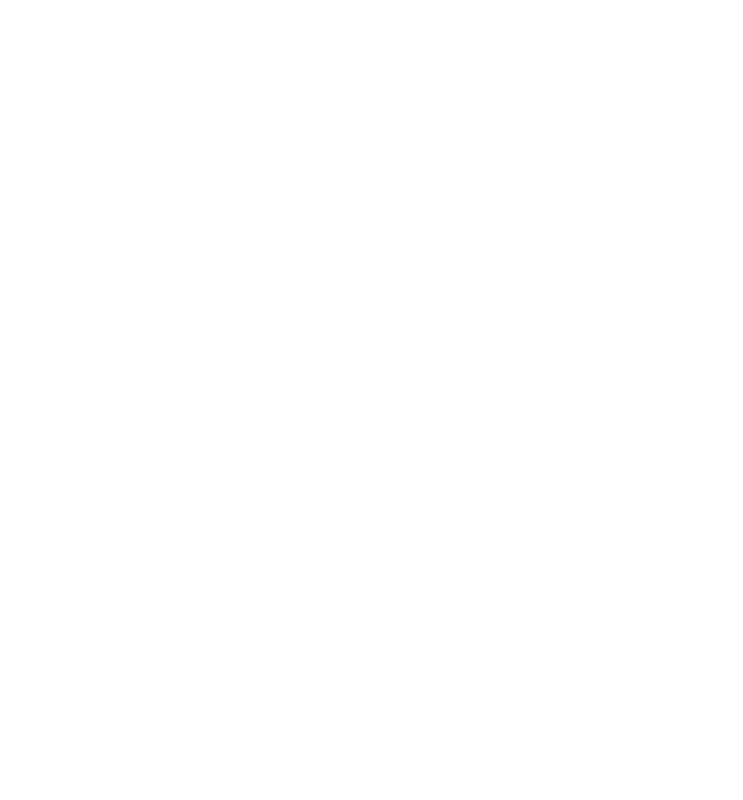
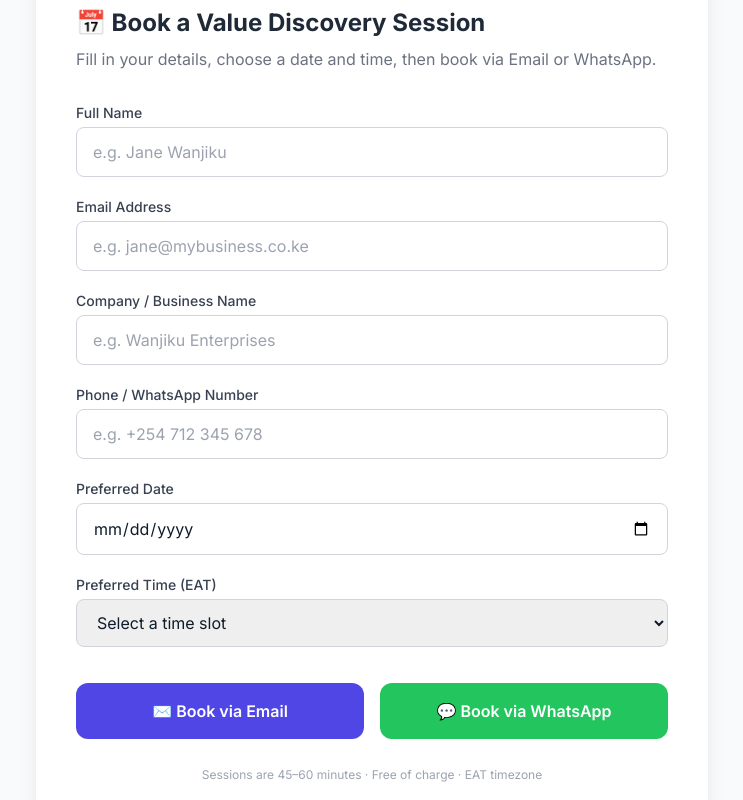
Before and after one commit to VictorMK22/peakinsights, a React (Vite) app: page /booking in a window 1280 px wide. Before the commit this address had no page. Shown: the part 240-1040 px from the top of the page, without its empty margins (268-1011 px from the left). Before the commit the page ends 800 px from the top, so only its background shows below. Built offline with nearby package versions, Linux system fonts and the light colour scheme.

Commit message:
Refined Email and WhatsApp booking

```diff
--- a/src/App.jsx
+++ b/src/App.jsx
@@ -4,9 +4,10 @@
 import BlogList from './pages/BlogList'
 import BlogPost from './pages/BlogPost'
 import ScrollToTop from './components/ScrollToTop'
-import DiagnosticFlow from "./pages/DiagnosticFlow";
+import DiagnosticFlow from "./pages/DiagnosticFlow"
 import Results from './pages/results'
 import Landing from './pages/Landing'
+import Booking from './pages/Booking'
 
 function App() {
   const [isLoading, setIsLoading] = useState(true)
@@ -38,9 +39,10 @@
           <Route path="/blog" element={<BlogList />} />
           <Route path="/blog/category/:slug" element={<BlogList />} />
           <Route path="/blog/:slug" element={<BlogPost />} />
+          <Route path="/landing" element={<Landing />} />
           <Route path="/diagnostic" element={<DiagnosticFlow />} />
-          <Route path="/landing" element={<Landing />} />
           <Route path='/results' element={<Results />} />
+          <Route path="/booking" element={<Booking />} />
         </Routes>
     </>
   )
--- /dev/null
+++ b/src/diagnostic/email.js
@@ -0,0 +1,26 @@
+import emailjs from "@emailjs/browser";
+
+export function sendAdvisoryEmail(payload) {
+  return emailjs.send(
+    "SERVICE_ID",
+    "TEMPLATE_ID",
+    {
+      // Lead info
+      user_name: payload.name,
+      user_email: payload.email,
+      company: payload.company,
+      phone: payload.phone,
+
+      // Diagnostic core
+      score: payload.score,
+      classification: payload.classification,
+      summary: payload.summary,
+
+      // Structured intelligence
+      meaning: payload.sections?.meaning?.join("\n• "),
+      importance: payload.sections?.importance?.join("\n• "),
+      next_steps: payload.sections?.nextSteps?.join("\n• ")
+    },
+    "PUBLIC_KEY"
+  );
+}
--- /dev/null
+++ b/src/pages/Booking.jsx
@@ -0,0 +1,240 @@
+import { useState } from "react";
+import { useNavigate } from "react-router-dom";
+import { sendAdvisoryEmail } from "../diagnostic/email";
+import Footer from "../components/Footer";
+import MainHeader from "../components/MainHeader";
+
+export default function Booking() {
+  const navigate = useNavigate();
+
+  const storedResult = localStorage.getItem("peak_result");
+  const result = storedResult ? JSON.parse(storedResult) : null;
+  const savedName = localStorage.getItem("peak_name") || "";
+  const score = localStorage.getItem("peak_score") || "";
+
+  const [form, setForm] = useState({
+    name: savedName,
+    email: "",
+    company: "",
+    phone: "",
+    date: "",
+    time: "",
+  });
+
+  const [status, setStatus] = useState("idle"); // idle | sending | success | error
+
+  const handleChange = (e) => {
+    setForm((prev) => ({ ...prev, [e.target.name]: e.target.value }));
+  };
+
+  const today = new Date().toISOString().split("T")[0];
+
+  const timeSlots = [
+    "09:00 AM", "10:00 AM", "11:00 AM",
+    "12:00 PM", "02:00 PM", "03:00 PM", "04:00 PM",
+  ];
+
+  const isValid =
+    form.name.trim() &&
+    form.email.trim() &&
+    form.company.trim() &&
+    form.phone.trim() &&
+    form.date &&
+    form.time;
+
+  // ── EmailJS booking ──────────────────────────────────────────
+  const handleEmailBook = async () => {
+    if (!isValid) return alert("Please fill in all fields.");
+
+    setStatus("sending");
+
+    try {
+      await sendAdvisoryEmail({
+        name: form.name,
+        email: form.email,
+        company: form.company,
+        phone: form.phone,
+        score: `${score}% — Preferred session: ${form.date} at ${form.time}`,
+        classification: result?.title || "",
+        summary: result?.summary || "",
+        sections: result?.sections || {},
+      });
+      setStatus("success");
+    } catch (err) {
+      console.error("EmailJS error:", err);
+      setStatus("error");
+    }
+  };
+
+  // ── WhatsApp booking ─────────────────────────────────────────
+  const buildWhatsApp = () => {
+    const message = encodeURIComponent(
+      `Hi PeakInsights! I'd like to book a Value Discovery Session.\n\n` +
+      `Name: ${form.name}\nEmail: ${form.email}\nCompany: ${form.company}\nPhone: ${form.phone}\n` +
+      `Preferred Date: ${form.date}\nPreferred Time: ${form.time}\n` +
+      `Business Score: ${score}%${result ? ` (${result.title})` : ""}`
+    );
+    return `https://wa.me/254795703599?text=${message}`;
+  };
+
+  const handleWhatsAppBook = () => {
+    if (!isValid) return alert("Please fill in all fields.");
+    window.open(buildWhatsApp(), "_blank");
+  };
+
+  return (
+    <>
+      <MainHeader />
+
+      <main className="container mx-auto mt-8 px-6 py-20">
+        <div className="min-h-screen bg-slate-50 py-12 px-4">
+          <div className="max-w-2xl mx-auto bg-white rounded-2xl shadow-xl p-10">
+
+            <button
+              onClick={() => navigate(-1)}
+              className="text-sm text-indigo-600 hover:underline mb-6 inline-block"
+            >
+              ← Back to Results
+            </button>
+
+            <h1 className="text-2xl font-bold text-gray-800 mb-2">
+              📅 Book a Value Discovery Session
+            </h1>
+            <p className="text-gray-500 mb-8">
+              Fill in your details, choose a date and time, then book via Email or WhatsApp.
+            </p>
+
+            {/* Status banners */}
+            {status === "success" && (
+              <div className="bg-green-50 border border-green-200 text-green-700 rounded-xl p-4 mb-6">
+                ✅ Booking confirmed! Check your inbox — we'll be in touch within 24 hours.
+              </div>
+            )}
+            {status === "error" && (
+              <div className="bg-red-50 border border-red-200 text-red-700 rounded-xl p-4 mb-6">
+                ❌ Something went wrong sending your email. Please try WhatsApp or try again.
+              </div>
+            )}
+
+            <div className="space-y-5">
+
+              {/* Name */}
+              <div>
+                <label className="block text-sm font-medium text-gray-700 mb-1">Full Name</label>
+                <input
+                  type="text"
+                  name="name"
+                  value={form.name}
+                  onChange={handleChange}
+                  placeholder="e.g. Jane Wanjiku"
+                  className="w-full border border-gray-300 rounded-lg px-4 py-3 focus:ring-2 focus:ring-indigo-500 focus:outline-none"
+                />
+              </div>
+
+              {/* Email */}
+              <div>
+                <label className="block text-sm font-medium text-gray-700 mb-1">Email Address</label>
+                <input
+                  type="email"
+                  name="email"
+                  value={form.email}
+                  onChange={handleChange}
+                  placeholder="e.g. jane@mybusiness.co.ke"
+                  className="w-full border border-gray-300 rounded-lg px-4 py-3 focus:ring-2 focus:ring-indigo-500 focus:outline-none"
+                />
+              </div>
+
+              {/* Company */}
+              <div>
+                <label className="block text-sm font-medium text-gray-700 mb-1">Company / Business Name</label>
+                <input
+                  type="text"
+                  name="company"
+                  value={form.company}
+                  onChange={handleChange}
+                  placeholder="e.g. Wanjiku Enterprises"
+                  className="w-full border border-gray-300 rounded-lg px-4 py-3 focus:ring-2 focus:ring-indigo-500 focus:outline-none"
+                />
+              </div>
+
+              {/* Phone */}
+              <div>
+                <label className="block text-sm font-medium text-gray-700 mb-1">Phone / WhatsApp Number</label>
+                <input
+                  type="tel"
+                  name="phone"
+                  value={form.phone}
+                  onChange={handleChange}
+                  placeholder="e.g. +254 712 345 678"
+                  className="w-full border border-gray-300 rounded-lg px-4 py-3 focus:ring-2 focus:ring-indigo-500 focus:outline-none"
+                />
+              </div>
+
+              {/* Date */}
+              <div>
+                <label className="block text-sm font-medium text-gray-700 mb-1">Preferred Date</label>
+                <input
+                  type="date"
+                  name="date"
+                  value={form.date}
+                  min={today}
+                  onChange={handleChange}
+                  className="w-full border border-gray-300 rounded-lg px-4 py-3 focus:ring-2 focus:ring-indigo-500 focus:outline-none"
+                />
+              </div>
+
+              {/* Time */}
+              <div>
+                <label className="block text-sm font-medium text-gray-700 mb-1">Preferred Time (EAT)</label>
+                <select
+                  name="time"
+                  value={form.time}
+                  onChange={handleChange}
+                  className="w-full border border-gray-300 rounded-lg px-4 py-3 focus:ring-2 focus:ring-indigo-500 focus:outline-none"
+                >
+                  <option value="">Select a time slot</option>
+                  {timeSlots.map((slot) => (
+                    <option key={slot} value={slot}>{slot}</option>
+                  ))}
+                </select>
+              </div>
+
+              {/* Score preview */}
+              {score && (
+                <div className="bg-indigo-50 rounded-xl p-4 text-sm text-indigo-700">
+                  📊 Your Business Score: <strong>{score}%</strong>
+                  {result && <> — <strong>{result.title}</strong></>}
+                </div>
+              )}
+
+              {/* CTA Buttons */}
+              <div className="pt-4 flex flex-col sm:flex-row gap-4">
+                <button
+                  onClick={handleEmailBook}
+                  disabled={status === "sending" || status === "success"}
+                  className="flex-1 bg-indigo-600 text-white py-4 rounded-xl font-semibold hover:bg-indigo-700 transition text-center disabled:opacity-50 disabled:cursor-not-allowed"
+                >
+                  {status === "sending" ? "Sending..." : "✉️ Book via Email"}
+                </button>
+
+                <button
+                  onClick={handleWhatsAppBook}
+                  className="flex-1 bg-green-500 text-white py-4 rounded-xl font-semibold hover:bg-green-600 transition text-center"
+                >
+                  💬 Book via WhatsApp
+                </button>
+              </div>
+
+              <p className="text-xs text-gray-400 text-center pt-2">
+                Sessions are 45–60 minutes · Free of charge · EAT timezone
+              </p>
+
+            </div>
+          </div>
+        </div>
+      </main>
+
+      <Footer />
+    </>
+  );
+}
--- a/src/pages/results.jsx
+++ b/src/pages/results.jsx
@@ -1,8 +1,9 @@
-import { useState } from "react";
+import { useNavigate } from "react-router-dom";
 import Footer from "../components/Footer";
 import MainHeader from "../components/MainHeader";
 
 export default function Results() {
+  const navigate = useNavigate();
   const storedResult = localStorage.getItem("peak_result");
   const result = storedResult ? JSON.parse(storedResult) : null;
 
@@ -10,10 +11,8 @@
 
   const name = localStorage.getItem("peak_name") || "Founder";
 
-
   return (
     <>
-
       <MainHeader />
 
       <main className="container mx-auto mt-8 px-6 py-20">
@@ -23,15 +22,12 @@
             {/* HEADER */}
             <div className="text-center border-b pb-6">
               <h1 className="text-xl text-gray-600">Hi {name},</h1>
-
               <p className="mt-4 text-gray-600">
                 Thanks for completing the PeakInsights Business Diagnostic test.
               </p>
-
               <div className="mt-6 text-lg font-semibold">
                 📊 Your Business Score: {result.score}%
               </div>
-
               <div className="mt-2">
                 📌 Category: {result.title}
               </div>
@@ -39,54 +35,45 @@
 
             {/* SECTIONS */}
             <div className="mt-10 space-y-10">
-
-              {/* Meaning */}
-              <Section
-                title={result.sections.meaningTitle}
-                items={result.sections.meaning}
-              />
-
-              {/* Importance */}
-              <Section
-                title={result.sections.importanceTitle}
-                items={result.sections.importance}
-              />
-
-              {/* Next Steps */}
-              <Section
-                title={result.sections.nextStepsTitle}
-                items={result.sections.nextSteps}
-                highlight
-              />
-
+              <Section title={result.sections.meaningTitle} items={result.sections.meaning} />
+              <Section title={result.sections.importanceTitle} items={result.sections.importance} />
+              <Section title={result.sections.nextStepsTitle} items={result.sections.nextSteps} highlight />
             </div>
 
-            <a
-              href={`https://wa.me/25436105920?text=Hi PeakInsights, I completed the Business Diagnostic and scored ${result.score}% (${result.title}). I’d like to book a value discovery session.`}
-              target="_blank"
-              rel="noopener noreferrer"
-              className="inline-block mt-10 bg-[#1F4FA3] text-white px-8 py-4 rounded-xl font-semibold hover:bg-[#0F2A5F] transition"
-            >
-              Book a Value Discovery Session →
-            </a>
+            {/* BOOKING CTA */}
+            <div className="mt-12 border-t pt-8 text-center">
+              <h2 className="text-lg font-semibold text-gray-800 mb-2">
+                Ready to take the next step?
+              </h2>
+              <p className="text-gray-500 text-sm mb-6">
+                Book a free Value Discovery Session with our advisory team.
+              </p>
+
+              <button
+                onClick={() => navigate("/booking")}
+                className="bg-indigo-600 text-white px-12 py-4 rounded-xl font-semibold hover:bg-indigo-700 transition"
+              >
+                📅 Book a Session
+              </button>
+
+              <p className="text-xs text-gray-400 mt-4">
+                Sessions are 45–60 minutes · Free of charge · EAT timezone
+              </p>
+            </div>
 
           </div>
         </div>
       </main>
 
       <Footer />
-
     </>
-
   );
 }
 
 function Section({ title, items, highlight }) {
   return (
     <div className={`${highlight ? "bg-indigo-50 p-6 rounded-xl" : ""}`}>
-      <h3 className="text-xl font-semibold text-gray-800 mb-4">
-        {title}
-      </h3>
+      <h3 className="text-xl font-semibold text-gray-800 mb-4">{title}</h3>
       <ul className="space-y-3 text-gray-700 list-disc pl-6">
         {items.map((item, i) => (
           <li key={i}>{item}</li>
```
